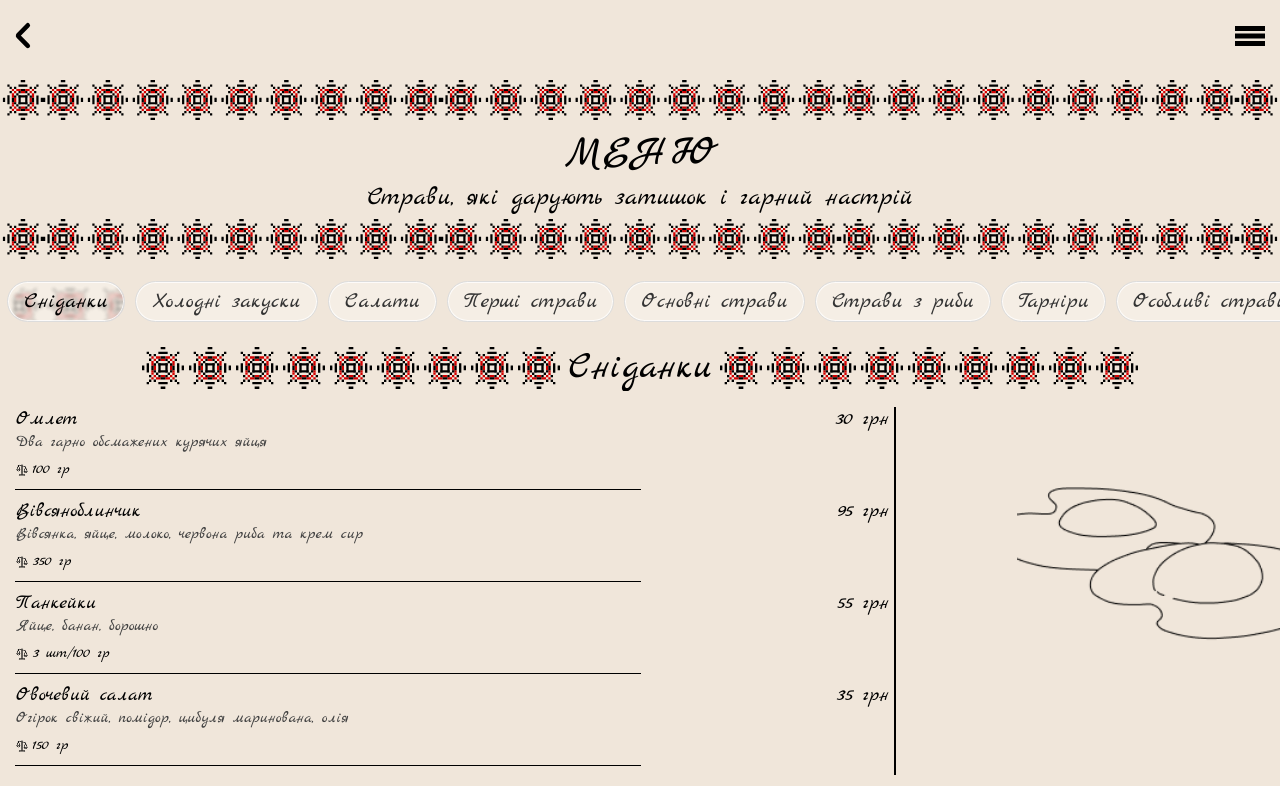
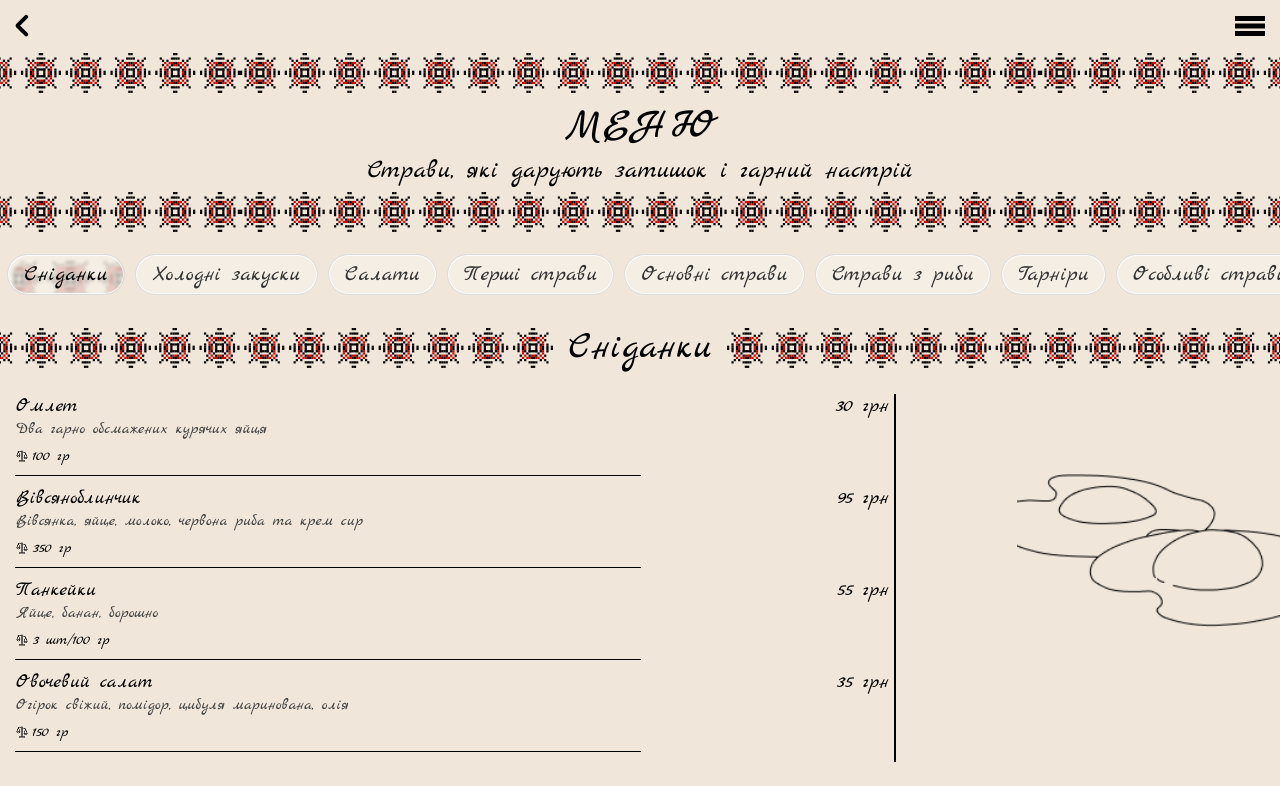
Before and after one commit to vtrotsenko-dot/my-app, a React (Create React App) app: page /Menu in a window 1280 px wide. Shown: the top 786 px of the page. Built offline with nearby package versions, Linux system fonts and the light colour scheme.

Commit message:
renewal object

```diff
--- a/src/components/banketAndKeytering/bnkkeytext/bnkKeyText.module.css
+++ b/src/components/banketAndKeytering/bnkkeytext/bnkKeyText.module.css
@@ -1,10 +1,15 @@
 .banketOll{
+    display: flex;
     padding: 16px;
+    justify-content: center;
 }
 
 .banketCards{
     border: 2px solid #000;
     border-radius: 8px;
+    @media (min-width: 780px) {
+        width: 80%;
+    }
 }
 
 .banquetTitle {
--- a/src/components/banketAndKeytering/podText/podText.module.css
+++ b/src/components/banketAndKeytering/podText/podText.module.css
@@ -2,4 +2,7 @@
     padding: 16px;
     font-size: 22px;
     text-align: center;
+        @media (min-width: 780px) {
+        padding: 20px 30px;
+    }
 }
--- a/src/components/header/header.jsx
+++ b/src/components/header/header.jsx
@@ -18,25 +18,23 @@ const Header = () => {
     <div className={style.header}>
       <div className={style.headerContainer}>
 
-        {/* NavLink + end підтягує isActive = true ТІЛЬКИ на головній сторінці "/" */}
         <NavLink
           to="/"
           end
           className={({ isActive }) =>
             isActive
               ? style.headClass
-              : `${style.headClass} ${style.headClassOther || ''}` // Посилання на інших сторінках
+              : `${style.headClass} ${style.headClassOther || ''}`
           }
         >
           {({ isActive }) => (
             <img
-              // Якщо ми на головній ("/") -> favicon.svg, якщо на іншій -> нове фото
               src={isActive ? "/favicon.svg" : "/headerBack.svg"}
               alt="Логотип"
               className={
                 isActive
                   ? style.emblem
-                  : `${style.emblem} ${style.emblemOther || ''}` // Фото на інших сторінках
+                  : `${style.emblem} ${style.emblemOther || ''}`
               }
             />
           )}
--- a/src/components/header/header.module.css
+++ b/src/components/header/header.module.css
@@ -1,5 +1,4 @@
 .header {
-  padding-bottom: 8px;
   background-color: #f0e6da;
 }
 
@@ -7,24 +6,20 @@
   display: flex;
   justify-content: space-between; /* Розносить елементи по краях */
   align-items: center;
-  padding: 16px 15px;
+  padding: 8px 15px 10px ;
 }
 .emblem {
   max-width: 100%;
   width: 50px; /* Зменшено для кращого балансу */
   height: auto;
   object-fit: contain; /* Щоб не було розтягнення */
-  @media (min-width: 480px) {
-    height: auto;
-    width: 50px;
-  }
   @media (min-width: 768px) {
     height: auto;
-    width: 70px;
+    width: 60px;
   }
   @media (min-width: 1440px) {
     height: auto;
-    width: 85px;
+    width: 70px;
   }
 }
 .headClass {
@@ -46,7 +41,7 @@
   align-items: center;
   justify-content: center;
   @media (min-width: 768px) {
-    height: 40px;
+    height: 35px;
   }
 }
 
@@ -74,12 +69,8 @@
     height: auto;
     width: 14px;
   }
-  @media (min-width: 768px) {
+  @media (min-width: 1440px) {
     height: auto;
     width: 16px;
   }
-  @media (min-width: 1440px) {
-    height: auto;
-    width: 20px;
-  }
 }
--- a/src/components/main/baner/baner.module.css
+++ b/src/components/main/baner/baner.module.css
@@ -8,12 +8,10 @@
   height: 40px;
   @media (min-width: 480px) {
     background-size: 500px auto;
-    background-repeat: repeat-x;
   }
     @media (min-width: 835px) {
       height: 80px;
-    background-size: 650px auto;
-    background-repeat: repeat-x;
+    background-size: 890px auto;
   }
 }
 .conteinerPhoto {
--- a/src/components/menu/category/category.jsx
+++ b/src/components/menu/category/category.jsx
@@ -7,9 +7,9 @@ const Category = () => {
     {MENUCATEGORIES.map((item) => (
         <section id={item.id} key={item.id} style={{scrollMarginTop: '80px'}}>
           <div className={style.nameSection}>
-            <img src="/vazerunokSection.svg" alt="#" />
+            <div className= {style.vizerunok} style={{backgroundPosition: 'right'}}></div>
             <h2>{item.text}</h2>
-            <img src="/vazerunokSection.svg" alt="#" />
+            <div className= {style.vizerunok} style={{backgroundPosition: 'left'}}></div>
           </div>
 
           <ul
--- a/src/components/menu/category/category.module.css
+++ b/src/components/menu/category/category.module.css
@@ -2,34 +2,33 @@
   display: flex;
   align-items: center;
   justify-content: center;
-    width: 100%;        /* Гарантує ширину на весь екран */
+  width: 100%;
   box-sizing: border-box;
-    overflow-x: hidden
 }
 
 .nameSection h2 {
   align-items: center;
   font-size: 38px;
-    padding: 8px;
+  padding: 0 15px;
   margin: 0px;
-    font-family: 'Marck Script', cursive;
+  font-family: "Marck Script", cursive;
   background-color: #f0e6da;
   max-width: 100%;
   overflow: visible;
   text-overflow: clip;
   line-height: 0.8;
   text-align: center;
+  white-space: nowrap;
 }
 
 .nameSection img {
   display: block;
-    height: auto;       /* Висота під текст */
+  height: auto;
   max-width: 100%;
 }
 
-
 .dishList .Dish:not(:last-child) {
-  content: '';
+  content: "";
   display: block;
   position: absolute;
   bottom: 10px;
@@ -37,16 +36,22 @@
   width: 70%;
   height: 1px;
   background-color: #000;
+  color: #000;
 }
 
 .dishList {
   display: flex;
   flex-direction: column;
-  padding:0;
+  padding: 0;
   background-repeat: no-repeat;
-  /* Опціонально: задаємо позицію, щоб воно не "прилипало" до верхнього лівого кута */
-  background-position: right  ;
+  background-position: right;
   background-size: contain;
+}
 
-
+.vizerunok {
+  flex: 1;
+  height: 60px; /* Спробуйте значення від 50px до 80px */
+  background-image: url(/public/vazerunokSection.svg);
+  background-repeat: repeat-x;
+  background-size: auto 40px;
 }
```
Also changed, not shown: public/vazerunokSection.svg. Lines whose indentation alone changed are shown as unchanged.
